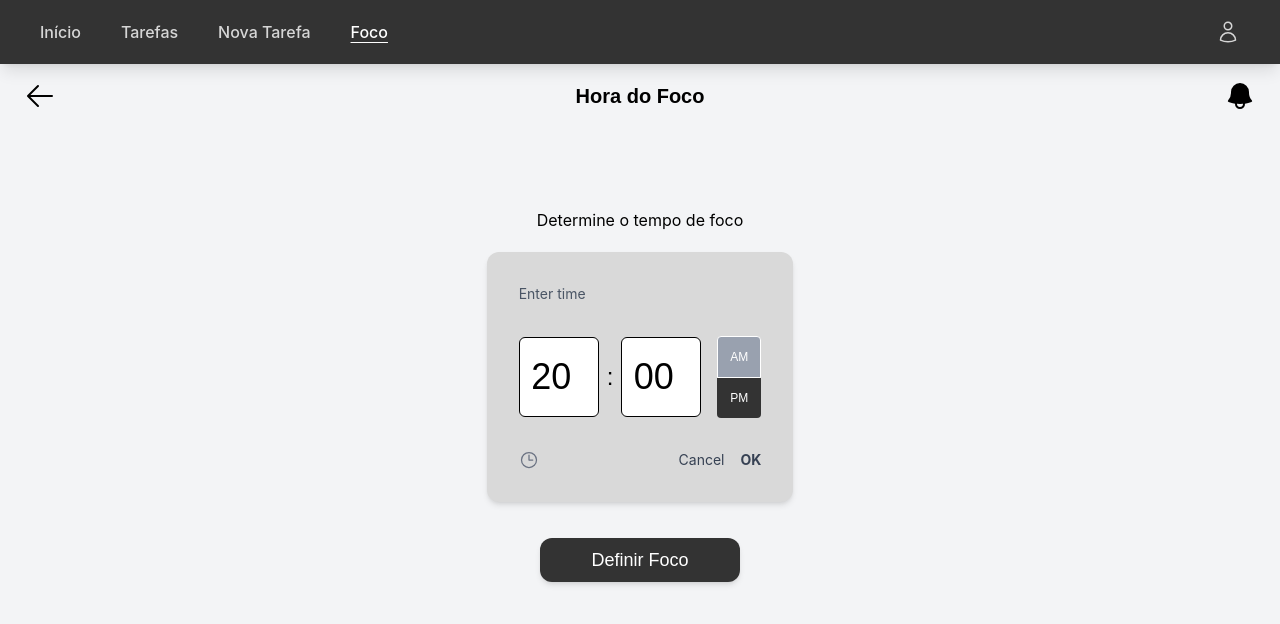
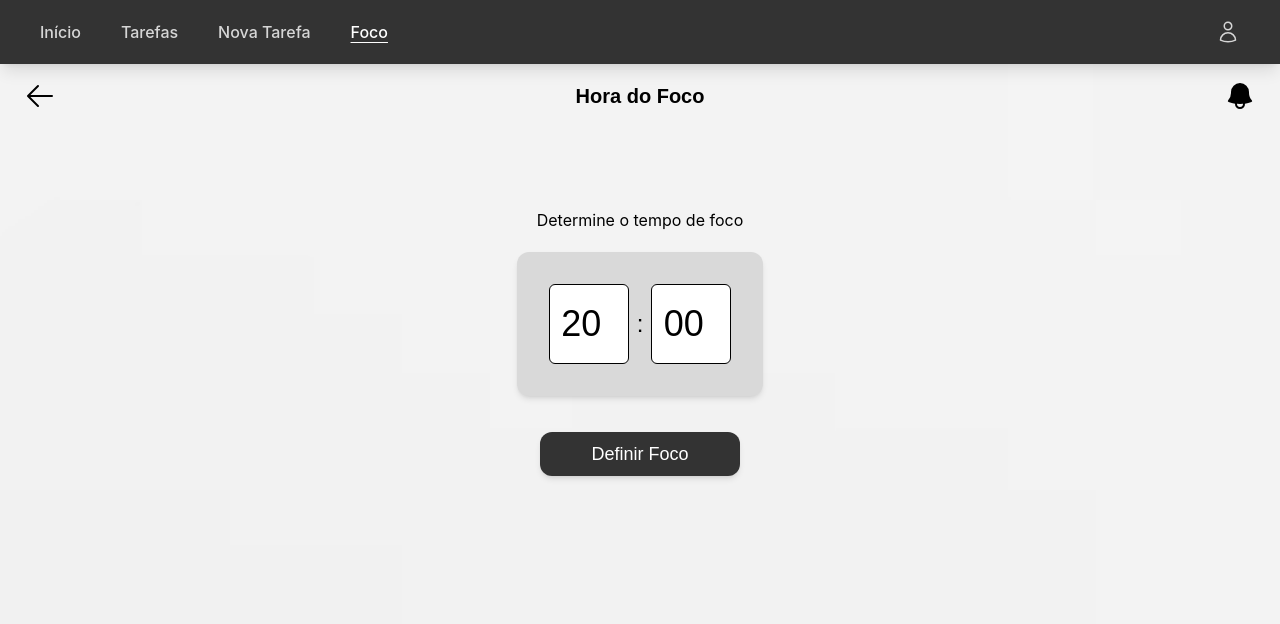
Before and after one commit to antigx/mega-to-do-list-front, a React (Vite) app: page /mega-to-do-list-front/foco in a window 1280 px wide. Shown: the top 624 px of the page. Built offline with nearby package versions, Linux system fonts and the light colour scheme; a web font is replaced by a local one.

Commit message:
feat: melhoras em design de componentes

```diff
--- a/src/App.tsx
+++ b/src/App.tsx
@@ -17,6 +17,7 @@ import Achievments from "./pages/Achievments";
 import Overview from "./pages/Overview";
 import EditProfile from "./pages/EditProfile";
 import NavBarDesktop from "./components/NavBarDesktop";
+import background from "./assets/background.png";
 
 const tasks: Task[] = [
   {
@@ -117,7 +118,16 @@ const LayoutWithoutNavbar = ({ children }: { children: ReactNode }) => (
 );
 function App() {
   return (
-    <main className="h-screen w-full flex justify-center bg-gray-100 overflow-x-hidden">
+    <main
+      className="h-screen w-full flex justify-center overflow-x-hidden"
+      style={{
+        backgroundImage: `url(${background})`,
+        backgroundSize: "cover",
+        backgroundPosition: "center",
+        backgroundAttachment: "fixed",
+        backgroundRepeat: "no-repeat",
+      }}
+    >
       <Routes>
         {/* Routes WITHOUT Navbar */}
         <Route
--- a/src/components/Carousels.tsx
+++ b/src/components/Carousels.tsx
@@ -126,10 +126,10 @@ export function CarouselDays({ month, year }: { month: number; year: number }) {
                       ? "bg-gray-secondary text-white"
                       : isToday
                       ? "border-2 border-blue-300"
-                      : "border-2 border-gray-200/70 bg-gray-primary"
+                      : "border-2 border-gray-200/0 bg-gray-primary"
                   }
                   transition-all duration-200 ease-out
-                  hover:shadow-md hover:scale-[1.03] hover:border-gray-seconday
+                  hover:shadow-md hover:scale-[1.03] hover:border-gray-secondary
                   active:scale-95`}
                 >
                   <span
--- a/src/components/Cronometer.tsx
+++ b/src/components/Cronometer.tsx
@@ -65,7 +65,7 @@ export default function Cronometer({
             setTime(0);
             setShowCronometer(false);
           }}
-          className="p-4 rounded-full border"
+          className="p-4 rounded-full border hover:border-red-400 hover:bg-red-400/40 hover:text-red-500"
         >
           <TrashIcon className="w-8" />
         </div>
@@ -86,7 +86,7 @@ export default function Cronometer({
             setTime(time);
             resetTimer();
           }}
-          className="p-4 rounded-full border"
+          className="p-4 rounded-full border hover:border-green-400 hover:bg-green-400/40 hover:text-green-500"
         >
           <ArrowPathIcon className="w-8" />
         </div>
--- a/src/components/GroupTaskCard.tsx
+++ b/src/components/GroupTaskCard.tsx
@@ -19,7 +19,7 @@ export default function GroupTaskCard({
 }: GroupTaskCardProps) {
   return (
     <div
-      className={`flex w-full items-center justify-between gap-4 bg-gray-primary p-4 rounded-lg shadow-md hover:shadow-lg transition-shadow duration-200 ${className}`}
+      className={`flex w-full h-20 items-center justify-between gap-4 bg-gray-primary p-4 rounded-xl shadow-sm hover:shadow-md transition-shadow duration-200 ${className}`}
     >
       <div className="flex items-center gap-4 min-w-0">
         <div
@@ -36,7 +36,7 @@ export default function GroupTaskCard({
         </div>
       </div>
 
-      <div className="w-16 h-16 flex-shrink-0">
+      <div className="w-15 h-15 flex-shrink-0">
         <CircularProgressbar
           value={percentage}
           text={`${percentage}%`}
--- a/src/components/TimePicker.tsx
+++ b/src/components/TimePicker.tsx
@@ -1,5 +1,4 @@
 import { useState } from "react";
-import { ClockIcon } from "@heroicons/react/24/outline";
 import Button from "./Button";
 
 export default function TimePicker({
@@ -9,7 +8,6 @@ export default function TimePicker({
 }) {
   const [hour, setHour] = useState(20);
   const [minute, setMinute] = useState(0);
-  const [isAM, setIsAM] = useState(false);
 
   const formatNumber = (num: number) => num.toString().padStart(2, "0");
 
@@ -23,15 +21,6 @@ export default function TimePicker({
     if (!isNaN(value)) setMinute(Math.min(59, Math.max(0, value)));
   };
 
-  const toggleAMPM = () => {
-    setIsAM(!isAM);
-    if (hour >= 12) {
-      setHour(hour - 12);
-    } else {
-      setHour(hour + 12);
-    }
-  };
-
   const handleClick = () => {
     handleClickTimer(hour, minute);
   };
@@ -40,7 +29,6 @@ export default function TimePicker({
     <div className="w-full flex flex-col justify-center items-center gap-5">
       <h1>Determine o tempo de foco</h1>
       <div className="flex flex-col gap-4 max-w-2/3 h-full rounded-xl bg-gray-primary p-8 shadow-md text-center space-y-4 shadow-inner">
-        <p className="text-sm w-full text-left text-gray-600">Enter time</p>
         <div className="flex justify-center items-center space-x-2 text-2xl font-family-body">
           <input
             type="number"
@@ -55,36 +43,6 @@ export default function TimePicker({
             onChange={handleMinuteChange}
             className="bg-white w-20 h-20 rounded-md border text-center text-4xl"
           />
-          <div className="ml-2 flex flex-col text-white">
-            <button
-              className={`text-xs p-3 rounded-t ${
-                isAM ? "bg-gray-secondary" : "bg-gray-400 border"
-              }`}
-              onClick={() => {
-                if (!isAM) toggleAMPM();
-              }}
-            >
-              AM
-            </button>
-            <button
-              className={`text-xs p-3 rounded-b ${
-                !isAM ? "bg-gray-secondary " : "bg-gray-400 border"
-              }`}
-              onClick={() => {
-                if (isAM) toggleAMPM();
-              }}
-            >
-              PM
-            </button>
-          </div>
-        </div>
-
-        <div className="flex justify-between items-center text-sm text-gray-700">
-          <ClockIcon className="w-5 h-5 text-gray-500" />
-          <div className="space-x-4">
-            <button className="hover:underline">Cancel</button>
-            <button className="font-bold hover:underline">OK</button>
-          </div>
         </div>
       </div>
       <Button text="Definir Foco" handleClick={handleClick} />
--- a/src/components/TodayTasks.tsx
+++ b/src/components/TodayTasks.tsx
@@ -8,7 +8,7 @@ export default function TodayTasks() {
   const percentage = 70;
 
   return (
-    <div className="bg-gray-secondary text-white p-4 rounded-2xl flex justify-between shadow-lg my-5 w-full">
+    <div className="bg-gray-secondary text-white p-4 rounded-2xl flex justify-between shadow-md hover:shadow-lg transform-shadow duration-300 my-5 w-full">
       <div className="flex items-center justify-between w-full ">
         <div className="flex flex-col justify-between h-full">
           <div className="text-sm">
@@ -18,7 +18,7 @@ export default function TodayTasks() {
           </div>
           <Link
             to="/tarefas"
-            className="mt-4 bg-gray-200 text-gray-800 text-sm px-4 py-2 rounded-full hover:bg-gray-300 transition"
+            className="mt-4 bg-gray-200 text-gray-800 text-sm text-center px-4 py-2 rounded-full hover:bg-gray-300 transition"
           >
             Ver Tarefas
           </Link>
--- a/src/index.css
+++ b/src/index.css
@@ -12,6 +12,7 @@
   --font-family-body: "Poppins", sans-serif;
 
   /* Colors */
+  --color-gray-background: #f4f4f4;
   --color-gray-primary: #d9d9d9;
   --color-gray-secondary: #333333;
 }
```
Also changed, not shown: src/assets/background.png (added), 1 other file (tests, documents, lock files or other folders).
